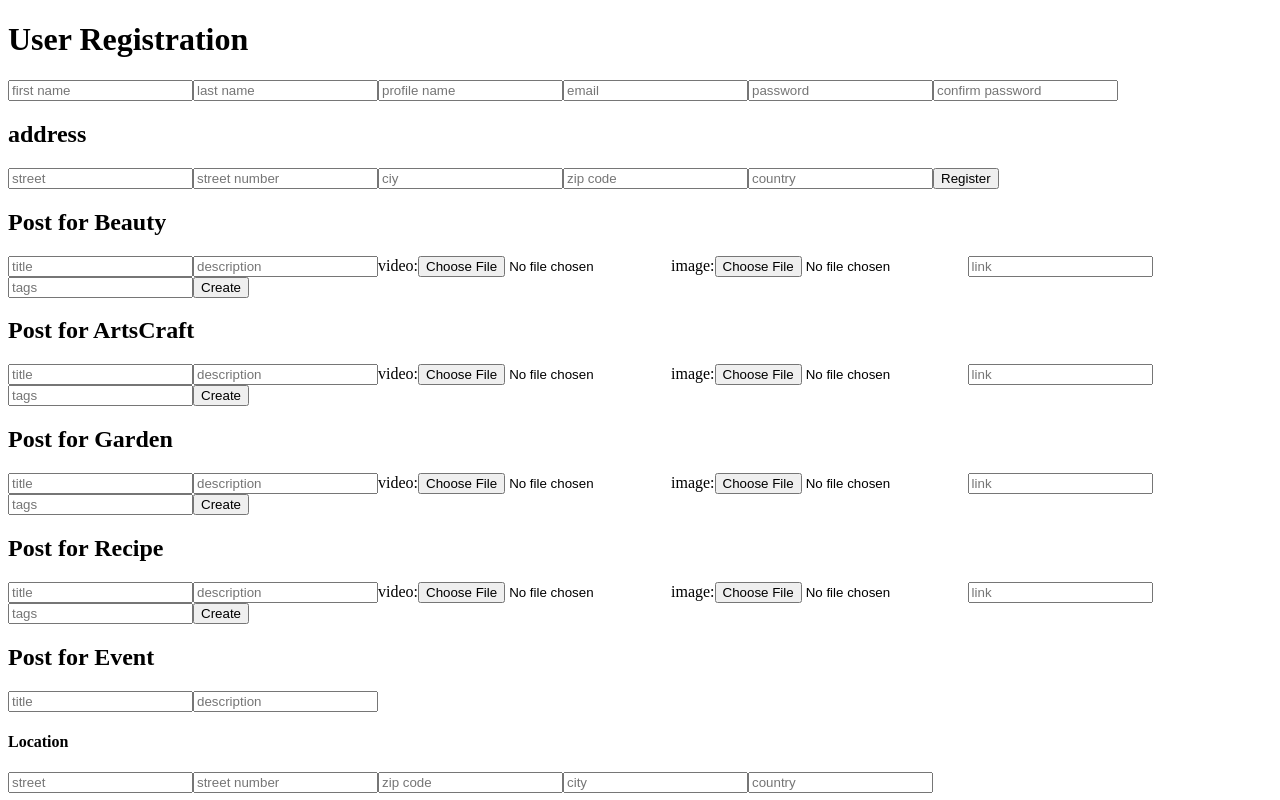
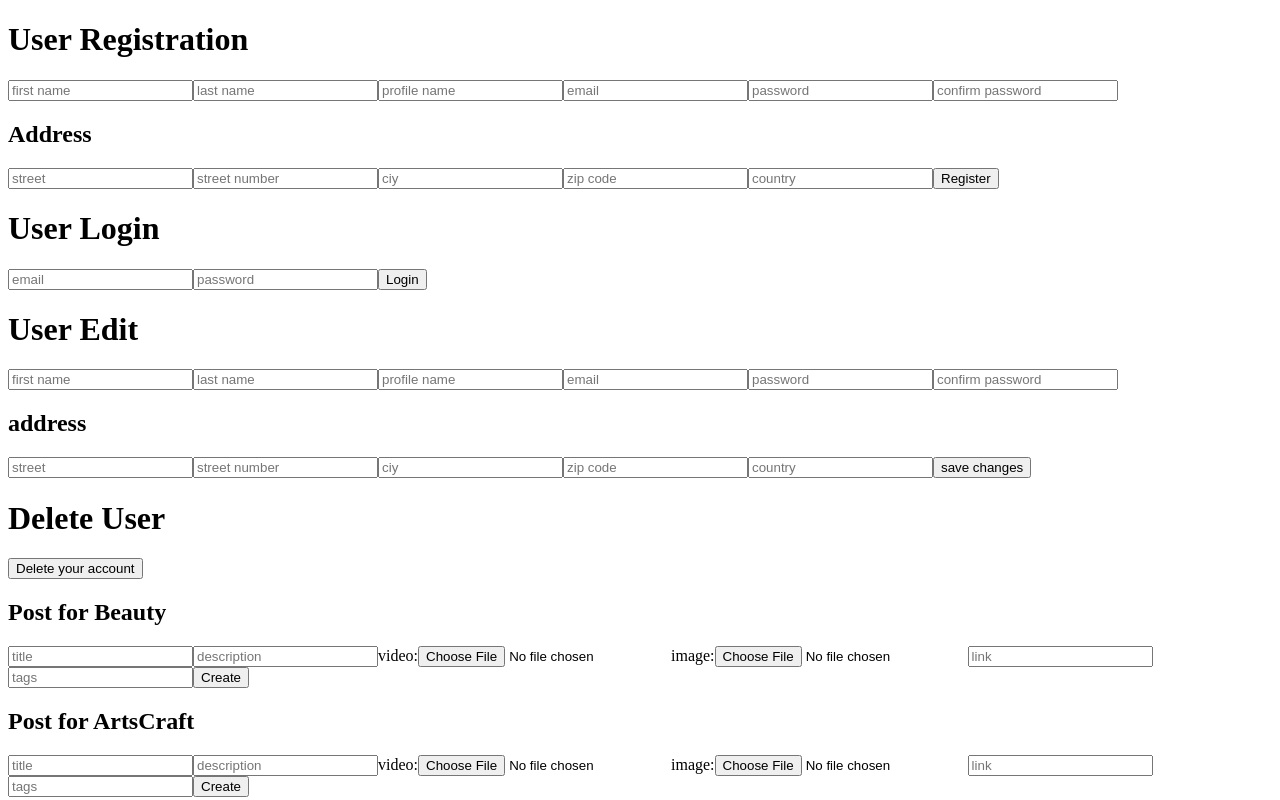
Before and after one commit to heyitsashleyhere/BAIM_frontend, a React (Create React App) app: page / in a window 1280 px wide. Shown: the top 800 px of the page. Built offline with nearby package versions, Linux system fonts and the light colour scheme.

Commit message:
tested UserRegistration and UserLogin

```diff
--- a/src/App.jsx
+++ b/src/App.jsx
@@ -1,11 +1,17 @@
 import Posts from "./components/Posts.jsx";
+import UserLogin from "./components/UserLogin.jsx";
 import UserRegistration from "./components/UserRegistration.jsx";
+import UserEdit from "./components/UserEdit.jsx";
+import UserDelete from "./components/UserDelete.jsx"
 
 
 export default function App() {
   return (
     <div>
       <UserRegistration />
+      <UserLogin />
+      <UserEdit />
+      <UserDelete />
       <Posts />
     </div>
   );
--- a/src/components/Post.jsx
+++ b/src/components/Post.jsx
@@ -64,10 +64,10 @@ export default function Post({category}) {
                 </>
 
             )}
-            <label for="video">video:</label>
+            <label htmlFor="video">video:</label>
             <input type="file" name="video" accept="video/mp4,video/x-m4v,video/*" />
 
-            <label for="video">image:</label>
+            <label htmlFor="video">image:</label>
             <input type="file" name="image" accept=".jpeg, .png, .jpg"
                    onChange={(e) => handleFileUpload(e) }/>
 
--- a/src/components/UserDelete.jsx
+++ b/src/components/UserDelete.jsx
@@ -9,6 +9,7 @@ export default function UserDelete(){
 
     return(
         <div>
+            <h1>Delete User</h1>
             <button onClick={handleUserDelete}>Delete your account</button>
         </div>
     )
--- a/src/components/UserEdit.jsx
+++ b/src/components/UserEdit.jsx
@@ -3,103 +3,57 @@ import { UserContext } from "../contexts/UserContext";
 
 export default function UserRegistration() {
     const {
-      firstName,
-      setFirstName,
-      lastName,
-      setLastName,
-      profileName,
-      setProfileName,
-      email,
-      setEmail,
-      password,
-      setPassword,
-      confirmPassword,
-      setConfirmPassword,
-      street,
-      setStreet,
-      streetNumber,
-      setStreetNumber,
-      city,
-      setCity,
-      zip,
-      setZip,
-      country,
-      setCountry,
-      handleUserEdit,
-    } = useContext(UserContext);
+      firstName, setFirstName,
+      lastName, setLastName,
+      profileName, setProfileName,
+      email, setEmail,
+      password, setPassword,
+      confirmPassword, setConfirmPassword,
+      street, setStreet,
+      streetNumber, setStreetNumber,
+      city, setCity,
+      zip, setZip,
+      country, setCountry,
+      handleUserEdit } = useContext(UserContext);
 
     return (
       <div>
         <h1>User Edit</h1>
         <form onSubmit={handleUserEdit}>
-          <label></label>
-          <input
-            type="text"
-            placeholder="first name"
-            value={firstName}
-            onChange={(e) => setFirstName(e.target.value)}
-          />
-          <input
-            type="text"
-            placeholder="last name"
-            value={lastName}
-            onChange={(e) => setLastName(e.target.value)}
-          />
-          <input
-            type="text"
-            placeholder="profile name"
-            value={profileName}
-            onChange={(e) => setProfileName(e.target.value)}
-          />
-          <input
-            type="email"
-            placeholder="email"
-            value={email}
-            onChange={(e) => setEmail(e.target.value)}
-          />
-          <input
-            type="password"
-            placeholder="password"
-            value={password}
-            onChange={(e) => setPassword(e.target.value)}
-          />
-          <input
-            type="password"
-            placeholder="confirm password"
-            value={confirmPassword}
-            onChange={(e) => setConfirmPassword(e.target.value)}
-          />
+          <input value={firstName} placeholder="first name" type="text"
+                 onChange={(e) => setFirstName(e.target.value)} />
+
+          <input value={lastName} placeholder="last name" type="text"
+                 onChange={(e) => setLastName(e.target.value)} />
+
+          <input value={profileName} placeholder="profile name" type="text"
+                 onChange={(e) => setProfileName(e.target.value)} />
+
+          <input value={email} placeholder="email" type="email"
+                 onChange={(e) => setEmail(e.target.value)} />
+
+          <input value={password} placeholder="password" type="password"
+                 onChange={(e) => setPassword(e.target.value)} />
+
+          <input value={confirmPassword} placeholder="confirm password" type="password"
+                 onChange={(e) => setConfirmPassword(e.target.value)} />
+
           <h2>address</h2>
-          <input
-            type="text"
-            placeholder="street"
-            value={street}
-            onChange={(e) => setStreet(e.target.value)}
-          />
-           <input
-            type="text"
-            placeholder="street number"
-            value={streetNumber}
-            onChange={(e) => setStreetNumber(e.target.value)}
-          />
-          <input
-            type="text"
-            placeholder="ciy"
-            value={city}
-            onChange={(e) => setCity(e.target.value)}
-          />
-          <input
-            type="text"
-            placeholder="zip code"
-            value={zip}
-            onChange={(e) => setZip(e.target.value)}
-          />
-          <input
-            type="text"
-            placeholder="country"
-            value={country}
-            onChange={(e) => setCountry(e.target.value)}
-          />
+           <input value={street} placeholder="street" type="text"
+                  onChange={(e) => setStreet(e.target.value)} />
+
+           <input value={streetNumber} placeholder="street number" type="text"
+                  onChange={(e) => setStreetNumber(e.target.value)} />
+
+           <input value={city} placeholder="ciy" type="text"
+                  onChange={(e) => setCity(e.target.value)} />
+
+           <input value={zip} placeholder="zip code" type="text"
+                  onChange={(e) => setZip(e.target.value)} />
+
+          <input value={country} placeholder="country" type="text"
+                 onChange={(e) => setCountry(e.target.value)} />
+
           <button type="submit">save changes</button>
         </form>
       </div>
--- a/src/components/UserLogin.jsx
+++ b/src/components/UserLogin.jsx
@@ -1,16 +1,42 @@
-import { useContext } from "react";
-import { UserContext } from "../contexts/UserContext";
+import { useState } from "react";
 
 export default function UserLogin() {
-  const { email,setEmail, password, setPassword, handleUserLogin } = useContext(UserContext);
+    const [loginData, setLoginData] = useState({})
+
+    // this function can handle all the input changes:
+    function handleChange(e) {
+        setLoginData({ ...loginData, [e.target.name]: e.target.value})
+    }
+
+    function handleUserLogin(e) {
+      e.preventDefault();
+
+      const config = {
+        method: "POST",
+        headers: { "Content-Type": "application/json" },
+        body: JSON.stringify(loginData)
+      };
+
+      fetch("http://localhost:7000/user/login", config)
+        .then((response) => response.json())
+        .then((result) => console.log("UserRegistrationPOST:", result))
+        .catch((error) => console.log(error));
+      // Pop up message instead of console.log later
+      // Token and cookie stuff
+      // maybe useState set current User?
+    }
 
   return (
     <div>
       <h1>User Login</h1>
-      <form>
-          <input onSubmit={handleUserLogin} type="email" value={email} onChange={(e) => setEmail(e.target.value)} />
+      <form onSubmit={handleUserLogin}>
+          <input name="email" type="email" placeholder="email"
+                 onChange={handleChange} />
 
-          <input type="password" value={password} onChange={(e) => setPassword(e.target.value)} />
+          <input name="password" type="password" placeholder="password"
+                 onChange={handleChange} />
+
+          <button type="submit">Login</button>
       </form>
     </div>
   );
--- a/src/components/UserRegistration.jsx
+++ b/src/components/UserRegistration.jsx
@@ -1,105 +1,77 @@
-import { useContext } from "react";
-import { UserContext } from "../contexts/UserContext";
+import { useState } from "react";
 
 export default function UserRegistration() {
-    const {
-      firstName,
-      setFirstName,
-      lastName,
-      setLastName,
-      profileName,
-      setProfileName,
-      email,
-      setEmail,
-      password,
-      setPassword,
-      confirmPassword,
-      setConfirmPassword,
-      street,
-      setStreet,
-      streetNumber,
-      setStreetNumber,
-      city,
-      setCity,
-      zip,
-      setZip,
-      country,
-      setCountry,
-      handleUserRegistration,
-    } = useContext(UserContext);
+    const [userAddress, setUserAddress] = useState({})
+    const [registerData, setRegisterData] = useState({})
+
+    // this function can handle all the input(but address) changes:
+    function handleChange(e) {
+       setRegisterData({ ...registerData, [e.target.name]: e.target.value})
+    }
+    // this function handles all the address input changes:
+    function handleAddressChange(e) {
+       setUserAddress({...userAddress, [e.target.name]: e.target.value })
+       setRegisterData({ ...registerData, userAddress })
+    }
+    // this function creates the 'path' variable for react-routes
+    function convert(str){
+       // const string = str.toLowerCase().trim()
+       const string = str.trim()
+       const encoded = encodeURI(string);
+       return encoded;
+    }
+
+    function handleUserRegistration(e) {
+       e.preventDefault();
+       setRegisterData({...registerData, path: convert(registerData.profileName)})
+
+       console.log('registerData :>> ', registerData);
+       const config = {
+           method: "POST",
+           headers: { "Content-Type": "application/json" },
+           body: JSON.stringify(registerData),
+       }
+
+       fetch("http://localhost:7000/user/register", config)
+           .then((response) => response.json())
+           .then((result) => console.log("UserRegistrationPOST:", result))
+           .catch((error) => console.log(error));
+         //TODO Pop up message instead of console.log later
+    }
 
     return (
       <div>
         <h1>User Registration</h1>
         <form onSubmit={handleUserRegistration}>
-          <label></label>
-          <input
-            type="text"
-            placeholder="first name"
-            value={firstName}
-            onChange={(e) => setFirstName(e.target.value)}
-          />
-          <input
-            type="text"
-            placeholder="last name"
-            value={lastName}
-            onChange={(e) => setLastName(e.target.value)}
-          />
-          <input
-            type="text"
-            placeholder="profile name"
-            value={profileName}
-            onChange={(e) => setProfileName(e.target.value)}
-          />
-          <input
-            type="email"
-            placeholder="email"
-            value={email}
-            onChange={(e) => setEmail(e.target.value)}
-          />
-          <input
-            type="password"
-            placeholder="password"
-            value={password}
-            onChange={(e) => setPassword(e.target.value)}
-          />
-          <input
-            type="password"
-            placeholder="confirm password"
-            value={confirmPassword}
-            onChange={(e) => setConfirmPassword(e.target.value)}
-          />
-          <h2>address</h2>
-          <input
-            type="text"
-            placeholder="street"
-            value={street}
-            onChange={(e) => setStreet(e.target.value)}
-          />
-           <input
-            type="text"
-            placeholder="street number"
-            value={streetNumber}
-            onChange={(e) => setStreetNumber(e.target.value)}
-          />
-          <input
-            type="text"
-            placeholder="ciy"
-            value={city}
-            onChange={(e) => setCity(e.target.value)}
-          />
-          <input
-            type="text"
-            placeholder="zip code"
-            value={zip}
-            onChange={(e) => setZip(e.target.value)}
-          />
-          <input
-            type="text"
-            placeholder="country"
-            value={country}
-            onChange={(e) => setCountry(e.target.value)}
-          />
+          <input name="firstName" placeholder="first name" type="text"
+                 onChange={handleChange} />
+
+          <input name="lastName" placeholder="last name" type="text"
+                 onChange={handleChange} />
+
+          <input name="profileName" placeholder="profile name" type="text"
+                 onChange={handleChange} />
+
+          <input name="email" placeholder="email" type="email"
+                 onChange={handleChange} />
+
+          <input name="password" placeholder="password" type="password"
+                 onChange={handleChange} />
+
+          <input name="confirmPassword" placeholder="confirm password" type="password"
+                 onChange={handleChange} />
+
+          <h2>Address</h2>
+          <input name="street" placeholder="street" type="text"
+                 onChange={handleAddressChange} />
+          <input name="streetNumber" placeholder="street number" type="text"
+                 onChange={handleAddressChange} />
+          <input name="city" placeholder="ciy" type="text"
+                 onChange={handleAddressChange} />
+          <input name="zip" placeholder="zip code" type="text"
+                 onChange={handleAddressChange} />
+          <input name="country" placeholder="country" type="text"
+                 onChange={handleAddressChange} />
           <button type="submit">Register</button>
         </form>
       </div>
--- a/src/contexts/PostContext.js
+++ b/src/contexts/PostContext.js
@@ -18,7 +18,7 @@ function PostsContextProvider({ children }){
             reject(error);
           }
         })
-      }
+    }
 
     const handleFileUpload = async (e) => {
         const file = e.target.files[0];
```
Also changed, not shown: src/contexts/UserContext.js (+11 -97 lines).
